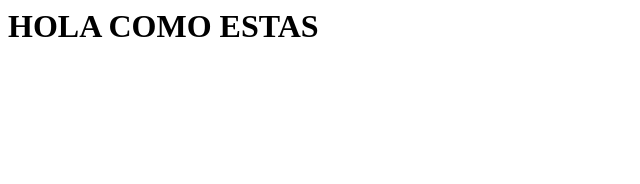
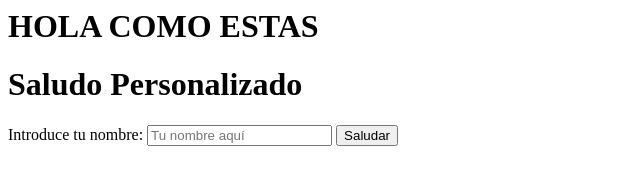
Before and after one commit to FernandoNB06/tarea_lista, a website: page index.html in a window 1280 px wide. Shown: the whole page, without its empty margins (0-640 px from the left). Drawn offline with Linux system fonts and the light colour scheme.

Commit message:
Saludar por nombre

```diff
--- a/index.html
+++ b/index.html
@@ -1,5 +1,19 @@
 <html>
   <body>
     <h1>HOLA COMO ESTAS</h1>
+
+
+    <h1>Saludo Personalizado</h1>
+
+    <label for="nombre">Introduce tu nombre:</label>
+    <input type="text" id="nombre" placeholder="Tu nombre aquí">
+
+    <button onclick="saludar()">Saludar</button>
+
+    <p id="saludo"></p>
+
+    <!-- Enlazar el archivo JavaScript -->
+    <script src="saludo_nombre.js"></script>
+
   </body>
 </html>
--- /dev/null
+++ b/saludo_nombre.js
@@ -0,0 +1,10 @@
+function saludar() {
+    // Obtener el nombre del input
+    var nombre = document.getElementById("nombre").value;
+
+    // Generar el saludo
+    var mensaje = "¡Hola, " + nombre + "!";
+
+    // Mostrar el saludo en el párrafo con id "saludo"
+    document.getElementById("saludo").innerText = mensaje;
+}
```
